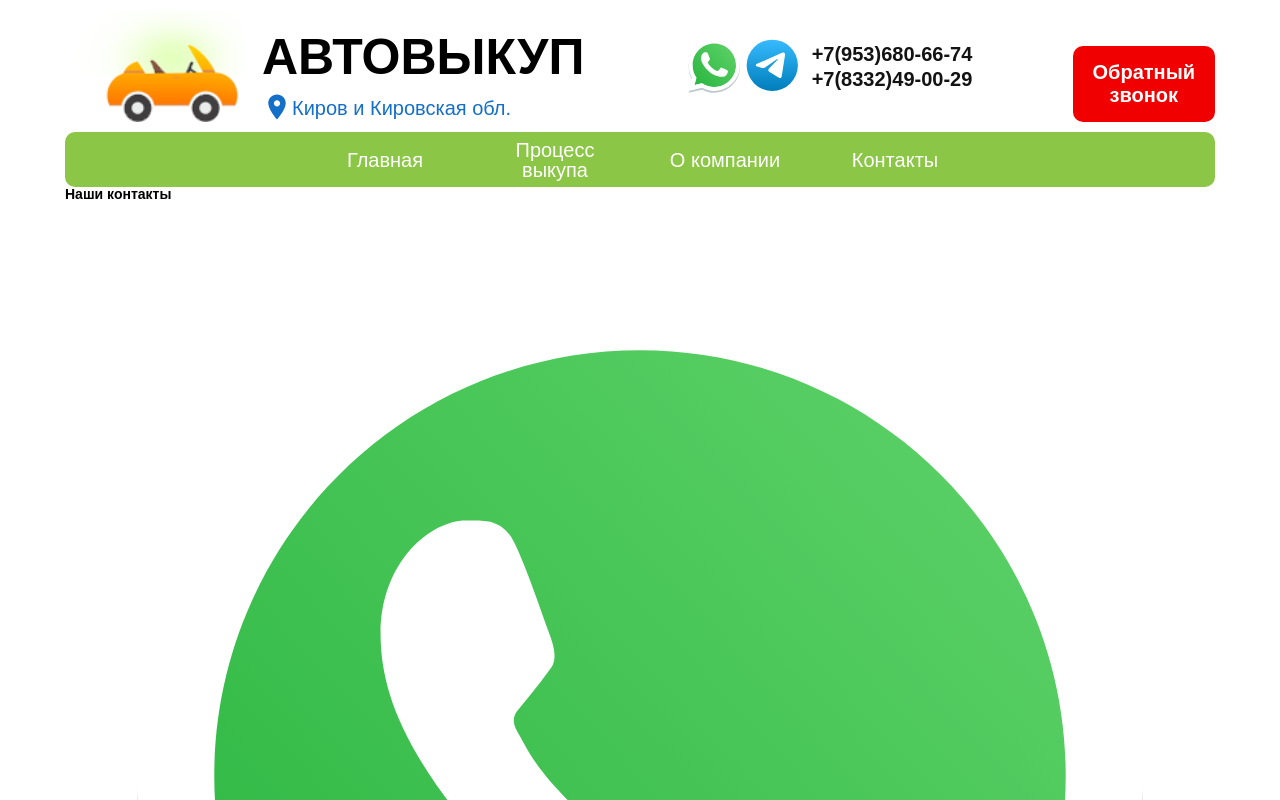
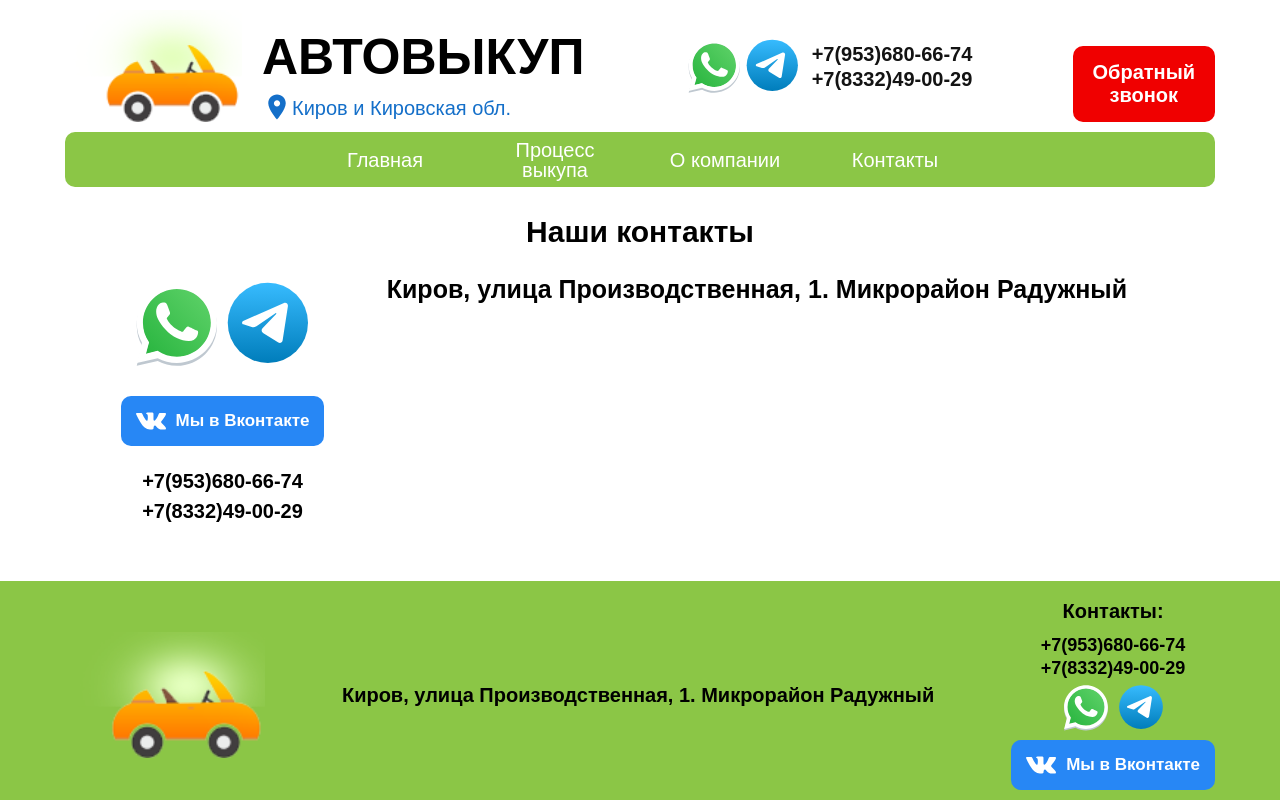
Before and after one commit to mkq4/carBuyBack1, a website: page contacts.html in a window 1280 px wide. Shown: the top 800 px of the page. Drawn offline with Linux system fonts and the light colour scheme.

Commit message:
contacts html

```diff
--- a/contacts.html
+++ b/contacts.html
@@ -180,22 +180,22 @@
                   <div class="navbar__line">
                     <ul class="navbar__list">
                       <li class="navbar__item">
-                        <a href="" class="navbar__item-link">Главная</a>
+                        <a href="index.html" class="navbar__item-link">Главная</a>
                       </li>
                       <li class="navbar__item">
-                        <a href="./index.html" class="navbar__item-link">Процесс выкупа</a>
+                        <a href="index.html#process" class="navbar__item-link">Процесс выкупа</a>
                       </li>
                       <li class="navbar__item">
-                        <a href="./about.html" class="navbar__item-link">О компании</a>
+                        <a href="about.html" class="navbar__item-link">О компании</a>
                       </li>
                       <li class="navbar__item">
-                        <a href="./contacts.html" class="navbar__item-link">Контакты</a>
+                        <a href="contacts.html" class="navbar__item-link">Контакты</a>
                       </li>
                     </ul>
                   </div>
                 </nav>
+                <h2>Наши контакты</h2>
                 <div class="main__contacts">
-                  <h2>Наши контакты</h2>
                   <div class="contacts-block">
                     <ul>
                       <li class="contacts-tg-wup">
@@ -301,7 +301,7 @@
                     </ul>
                   </div>
                   <div class="map">
-                    <h3 class="map-address">адресс</h3>
+                    <h3 class="map-address">Киров, улица Производственная, 1. Микрорайон Радужный</h3>
                     <script type="text/javascript" charset="utf-8" async src="https://api-maps.yandex.ru/services/constructor/1.0/js/?um=constructor%3A74e04763704e0224b3215aff40aa815e99ae3269edc717576d1b45869aec94c8&amp;width=100%25&amp;height=423&amp;lang=ru_RU&amp;scroll=true"></script>
                   </div>
                 </div>
--- a/scss/contacts.css
+++ b/scss/contacts.css
@@ -1,5 +1,12 @@
 .main {
     margin-top: 10px;
+    margin-bottom: 60px;
+    h2 {
+      text-align: center;
+      font-size: 30px;
+      margin-top: 30px;
+      margin-bottom: 30px;
+    }
   }
   .main .navbar__line {
     width: 100%;
@@ -35,23 +42,64 @@
     font-weight: bold;
   }
 .main__contacts {
-
+  display: flex;
+  justify-content: center;
+  gap: 30px;
 }
 .contacts-block {
+  ul {
+    display: flex;
+    flex-direction: column;
+    justify-content: center;
+    align-items: center;
+    height: 100%;
 
+  }
+  .contacts-tg-wup {
+    display: flex;
+    justify-content: center;
+    width: 90%;
+    a{
+      width: 100%;
+    }
+  }
 }
-.contacts-tg-wup {
-    a {}
-}
-.header__inner-tel-whatsup {
-}
-.header__inner-tel-telegram {
+
+.contacts-vk a:hover{
+  background-color: rgb(13, 73, 130);
 }
 .contacts-vk {
+  margin: 25px 0;
+  a {
+    transition: 0.2s;
+    display: flex;
+    align-items: center;
+    background-color: #2787F5;
+    padding: 10px 15px;
+    border-radius: 10px;
+    color: #fff;
+    font-size: 17px;
+    font-weight: bold;
+  }
+  svg {
+    width: 30px;
+    margin-right: 10px;
+  }
 }
 .contacts-tel {
+  font-weight: bold;
+  font-size: 20px;
+}
+.contacts-tel + .contacts-tel {
+  margin-top: 10px;
 }
 .map {
+  width: 70%;
+  h3 {
+    margin-bottom: 20px;
+    text-align: center;
+    font-size: 25px;
+  }
 }
 .map-address {
 }
```
Also changed, not shown: about.html (+4 -4 lines).
